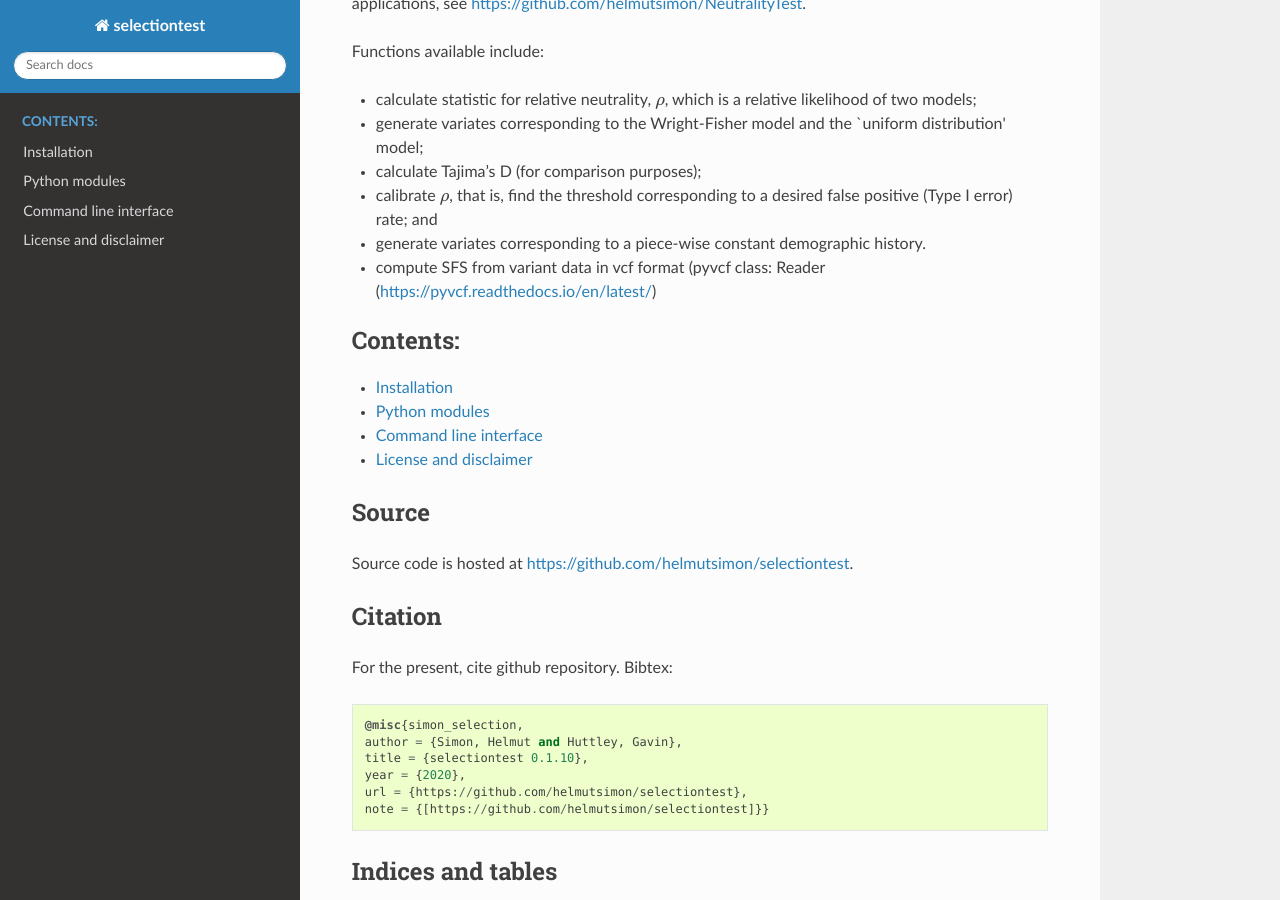
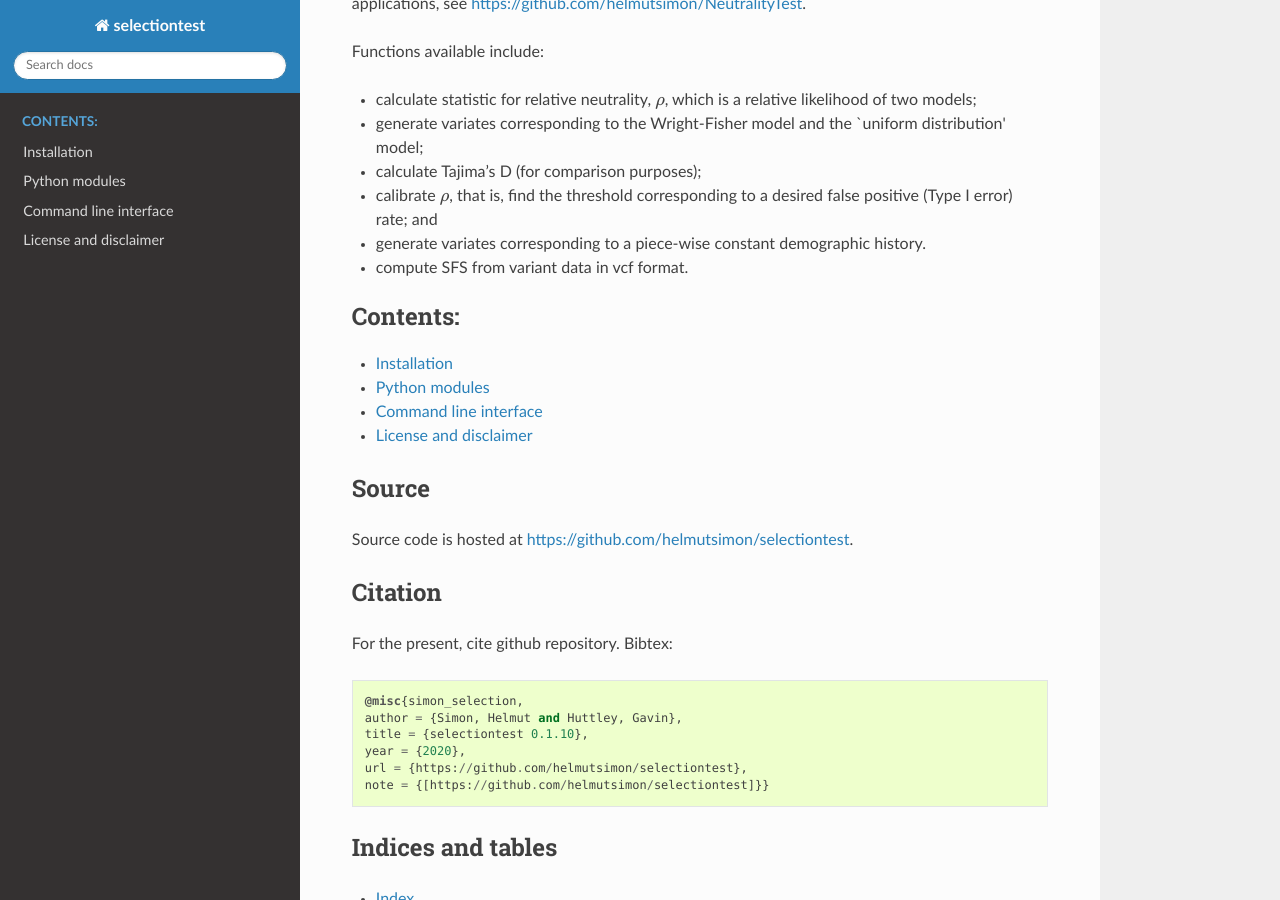
Before and after one commit to helmutsimon/selectiontest, a Sphinx documentation site: the page built from docs/source/index.rst, in a window 1280 px wide and 900 px high, scrolled down 320 px. Built offline with Sphinx 7.4.7 and the Read the Docs theme 2.0.0, drawn with Linux system fonts in a browser that asks for light colours.

Commit message:
Clean up vcf reference reference in docs.

```diff
--- a/docs/source/index.rst
+++ b/docs/source/index.rst
@@ -15,7 +15,7 @@ Functions available include:
 * calculate Tajima's D (for comparison purposes);
 * calibrate :math:`{\rho }`, that is, find the threshold corresponding to a desired false positive (Type I error) rate; and
 * generate variates corresponding to a piece-wise constant demographic history.
-* compute SFS from variant data in vcf format (pyvcf class: Reader (https://pyvcf.readthedocs.io/en/latest/)
+* compute SFS from variant data in vcf format.
 
 .. toctree::
    :maxdepth: 2
```
